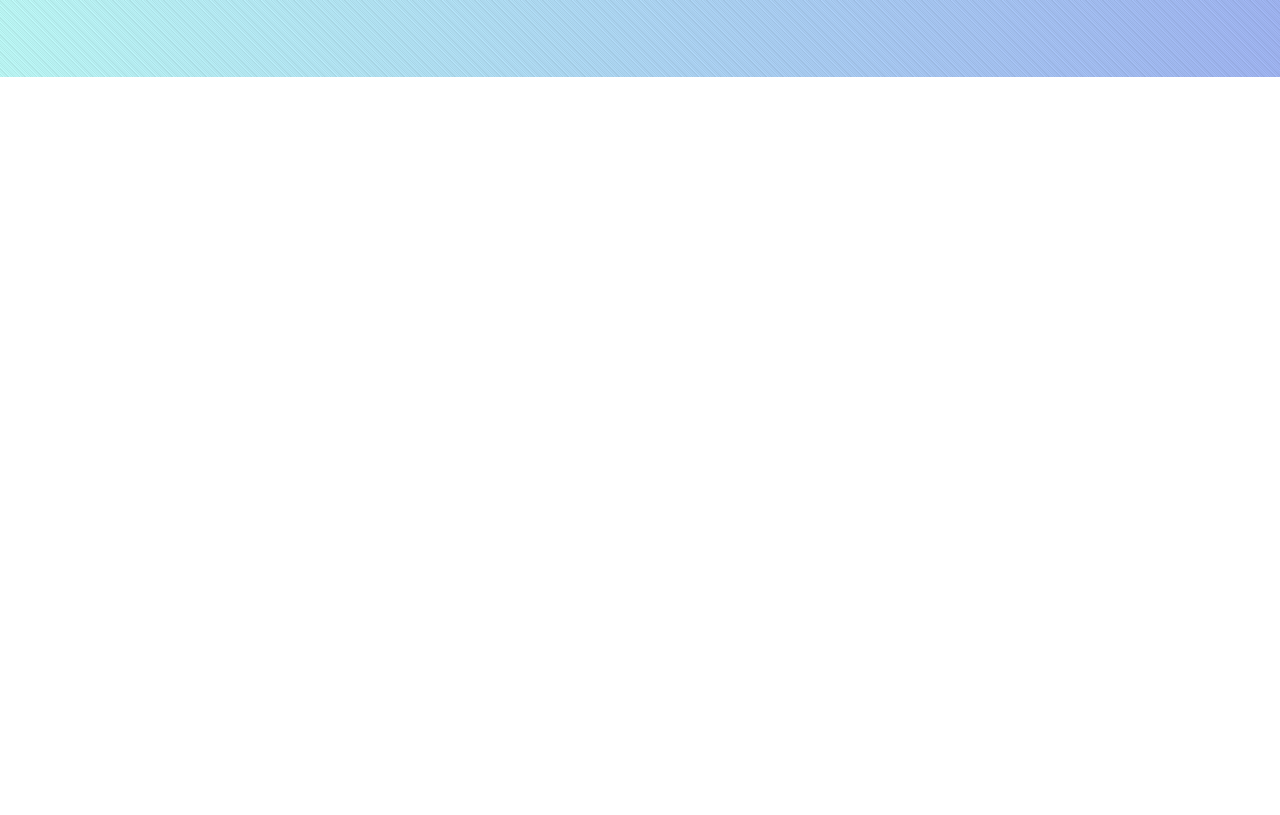
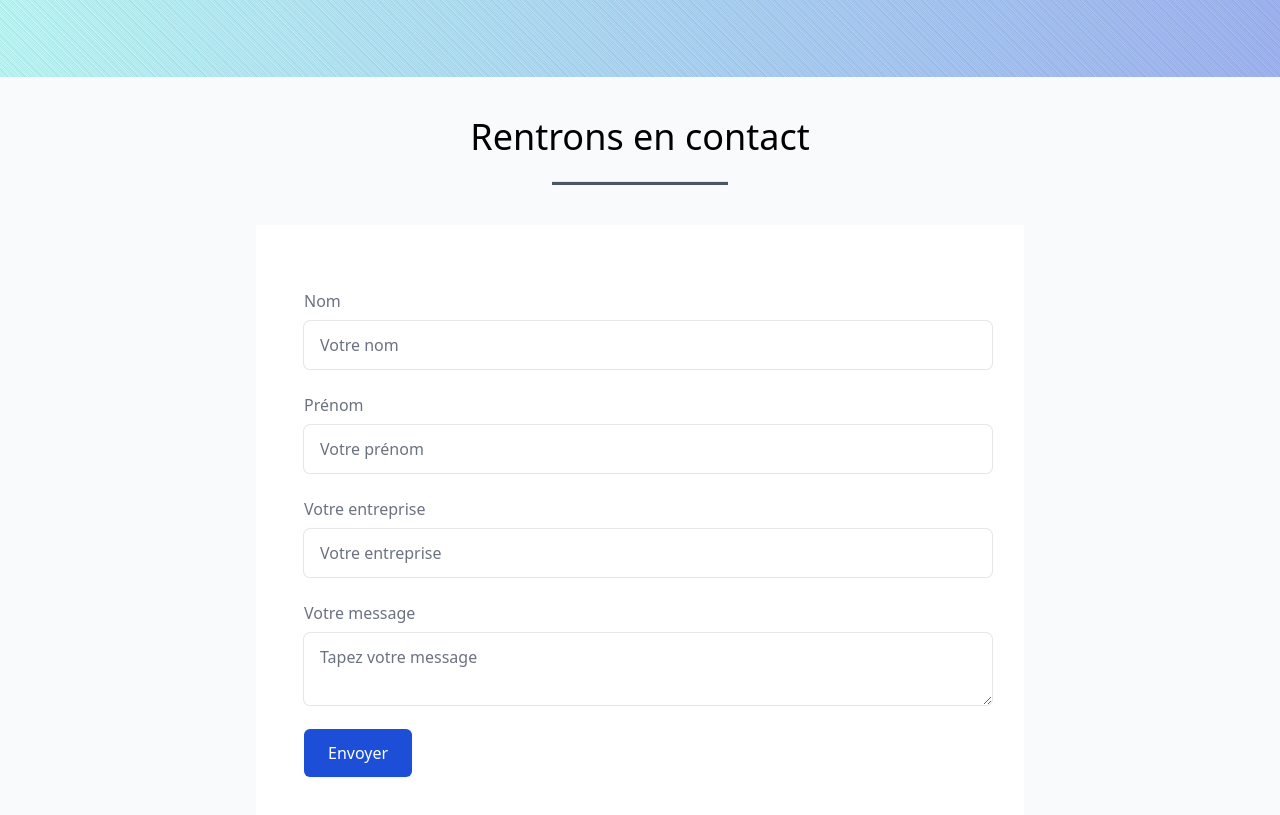
Before and after one commit to Ponifty/tailwind-landing-page, a website: page index.html in a window 1280 px wide. Shown: the part 2706-3521 px from the top of the page. Before the commit the page ends 2783 px from the top, so only its background shows below. Drawn offline with Linux system fonts and the light colour scheme.

Commit message:
✨Form Section

```diff
--- a/index.html
+++ b/index.html
@@ -437,6 +437,66 @@
       </div>
     </div>
 
+    <!-- Form Section -->
+
+    <section id="contact" class="bg-gray-50 pb-32 md:pb-40">
+      <h2 class="text-center font-medium pt-10 pb-6 text-3xl md:text-4xl">
+        Rentrons en contact
+      </h2>
+      <hr class="block mx-auto bg-gray-600 h-1 mb-10 w-44" />
+
+      <form
+        action="#"
+        class="space-y-6 relative bg-white max-w-3xl mx-auto py-16 px-4 sm:px-6 lg:px-8 xl:pl-12"
+      >
+        <div>
+          <label for="name" class="text-gray-500 mb-2 block">Nom</label>
+          <input
+            type="text"
+            id="name"
+            placeholder="Votre nom"
+            class="block w-full ring-1 ring-gray-200 shadow-sm py-3 px-4 placeholder-gray-500 border-gray-300 rounded-md"
+          />
+        </div>
+        <div>
+          <label for="firstname" class="text-gray-500 mb-2 block">Prénom</label>
+          <input
+            type="text"
+            id="firstname"
+            placeholder="Votre prénom"
+            class="block w-full ring-1 ring-gray-200 shadow-sm py-3 px-4 placeholder-gray-500 border-gray-300 rounded-md"
+          />
+        </div>
+        <div>
+          <label for="company" class="text-gray-500 mb-2 block"
+            >Votre entreprise</label
+          >
+          <input
+            type="text"
+            id="company"
+            placeholder="Votre entreprise"
+            class="block w-full ring-1 ring-gray-200 shadow-sm py-3 px-4 placeholder-gray-500 border-gray-300 rounded-md"
+          />
+        </div>
+        <div>
+          <label for="message" class="text-gray-500 mb-2 block"
+            >Votre message</label
+          >
+          <textarea
+            id="message"
+            placeholder="Tapez votre message"
+            class="block w-full ring-1 ring-gray-200 shadow-sm py-3 px-4 placeholder-gray-500 border-gray-300 rounded-md"
+          ></textarea>
+        </div>
+
+        <button
+          class="py-3 px-6 border-transparent shadow-sm text-base font-medium rounded-md text-white bg-blue-700"
+        >
+          Envoyer
+        </button>
+      </form>
+    </section>
+
     <script src="app.js"></script>
   </body>
 </html>
```
Also changed, not shown: dist/output.css.
